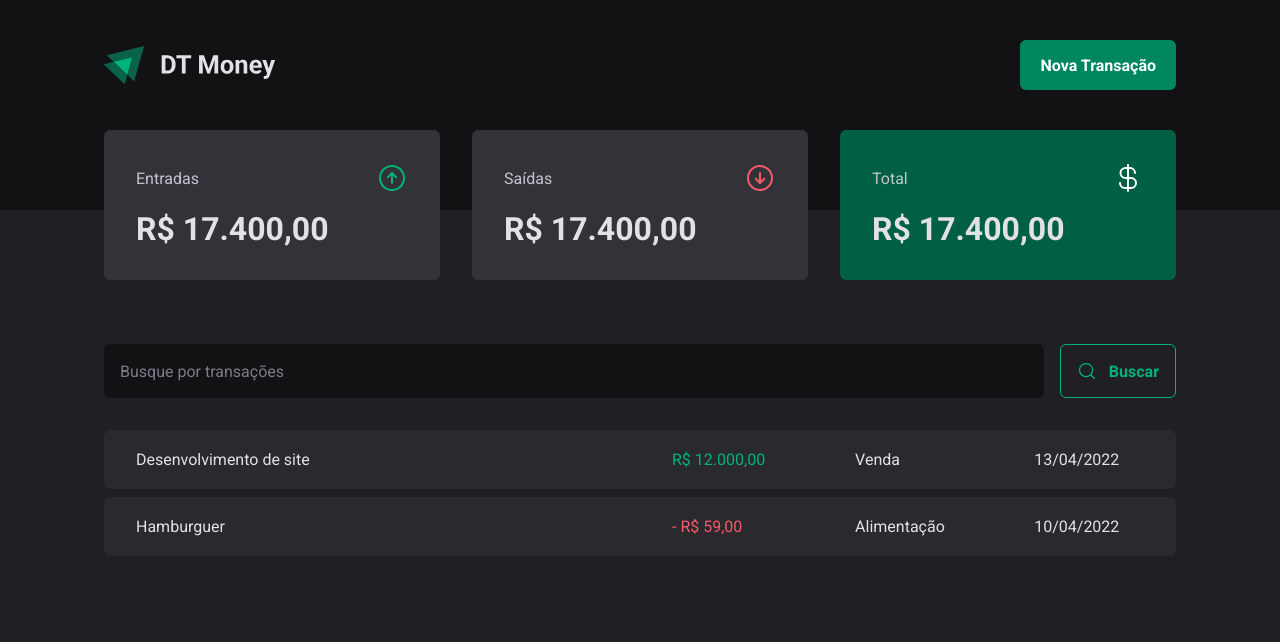
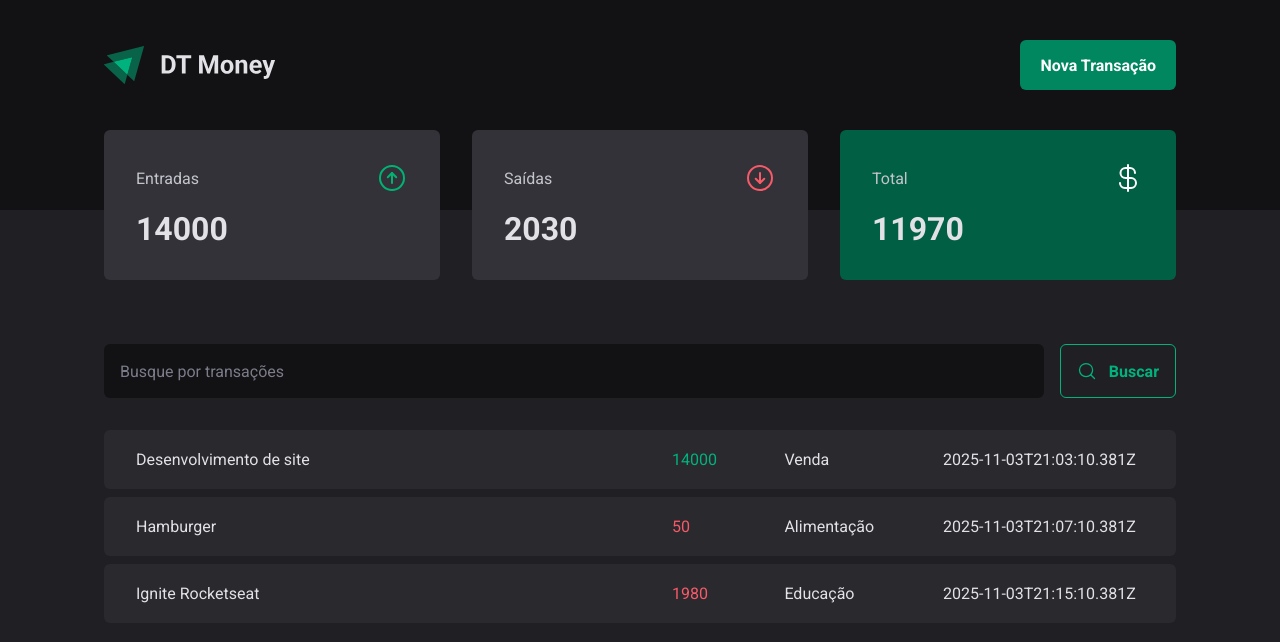
Before and after one commit to GustavoR1991/03-dt-money, a React (Vite) app: page / in a window 1280 px wide. Shown: the top 642 px of the page. Built offline with nearby package versions, Linux system fonts and the light colour scheme; data requests are answered from the project's data file.

Commit message:
feat: implement transactions context and update components to use context for transaction data

```diff
--- a/server.json
+++ b/server.json
@@ -5,7 +5,7 @@
       "description": "Desenvolvimento de site",
       "type": "income",
       "category": "Venda",
-      "price": "140000",
+      "price": 14000,
       "createdAt": "2025-11-03T21:03:10.381Z"
     },
     {
@@ -13,8 +13,16 @@
       "description": "Hamburger",
       "type": "outcome",
       "category": "Alimentação",
-      "price": "50",
+      "price": 50,
       "createdAt": "2025-11-03T21:07:10.381Z"
+    },
+    {
+      "id": "3",
+      "description": "Ignite Rocketseat",
+      "type": "outcome",
+      "category": "Educação",
+      "price": 1980,
+      "createdAt": "2025-11-03T21:15:10.381Z"
     }
   ]
 }
--- a/src/App.tsx
+++ b/src/App.tsx
@@ -2,13 +2,17 @@
 import { defaultTheme } from "./styles/themes/default";
 import { GlobalStyle } from "./styles/global";
 import { Transactions } from "./pages/Transactions";
+import { TransactionsProvider } from "./contexts/transactionsContext";
 
 export function App() {
 
   return (
     <ThemeProvider theme={defaultTheme}>
       <GlobalStyle />
-      <Transactions />
+
+      <TransactionsProvider>
+        <Transactions />
+      </TransactionsProvider>
     </ThemeProvider>
   )
 }
--- a/src/components/Summary/index.tsx
+++ b/src/components/Summary/index.tsx
@@ -1,7 +1,32 @@
 import { ArrowCircleDown, ArrowCircleUp, CurrencyDollar } from "phosphor-react";
 import { SummaryCard, SummaryContainer } from "./styles";
+import { useContext } from "react";
+import { TransactionsContext } from "../../contexts/transactionsContext";
 
 export function Summary() {
+
+  const { transactions } = useContext(TransactionsContext);
+
+  const summary = transactions.reduce(
+    (acc, transaction) => {
+
+      if (transaction.type === 'income') {
+        acc.income += transaction.price;
+        acc.total += transaction.price;
+      } else {
+        acc.outcome += transaction.price;
+        acc.total -= transaction.price;
+      }
+
+      return acc;
+    },
+    {
+      income: 0,
+      outcome: 0,
+      total: 0,
+    }
+  );
+
   return (
     <SummaryContainer>
       <SummaryCard>
@@ -9,7 +34,7 @@
           <span>Entradas</span>
           <ArrowCircleUp size={32} color="#00b373" />
         </header>
-        <strong>R$ 17.400,00</strong>
+        <strong>{summary.income}</strong>
       </SummaryCard>
 
       <SummaryCard>
@@ -17,7 +42,7 @@
           <span>Saídas</span>
           <ArrowCircleDown size={32} color="#f75a68" />
         </header>
-        <strong>R$ 17.400,00</strong>
+        <strong>{summary.outcome}</strong>
       </SummaryCard>
 
       <SummaryCard variant="green">
@@ -25,7 +50,7 @@
           <span>Total</span>
           <CurrencyDollar size={32} color="#fff" />
         </header>
-        <strong>R$ 17.400,00</strong>
+        <strong>{summary.total}</strong>
       </SummaryCard>
     </SummaryContainer>
   )
--- /dev/null
+++ b/src/contexts/transactionsContext.tsx
@@ -0,0 +1,43 @@
+import { createContext, useEffect, useState } from "react";
+
+interface Transaction {
+  id: number;
+  description: string;
+  type: "income" | "outcome";
+  price: number;
+  category: string;
+  createdAt: string;
+}
+
+interface TransactionContextType {
+  transactions: Transaction[];
+}
+
+interface TransactionsProviderProps {
+  children: React.ReactNode;
+}
+
+export const TransactionsContext = createContext({} as TransactionContextType);
+
+export function TransactionsProvider({ children }: TransactionsProviderProps) {
+
+  const [transactions, setTransactions] = useState<Transaction[]>([]);
+
+  async function loadTransactions() {
+
+    const response = await fetch('http://localhost:3333/transactions');
+    const data = await response.json();
+
+    setTransactions(data)
+
+  }
+
+  useEffect(() => {
+    loadTransactions();
+  }, []);
+  return (
+    <TransactionsContext.Provider value={{ transactions }}>
+      {children}
+    </TransactionsContext.Provider>
+  );
+}
--- a/src/pages/Transactions/index.tsx
+++ b/src/pages/Transactions/index.tsx
@@ -1,9 +1,16 @@
+import { useContext } from "react";
 import { Header } from "../../components/Header";
 import { Summary } from "../../components/Summary";
 import { SearchForm } from "./SearchForm";
 import { PriceHighLight, TransactionsContainer, TransactionsTable } from "./styles";
+import { TransactionsContext } from "../../contexts/transactionsContext";
+
+
+// primeiro elemento que vem dentro de um map precisa de uma key com alguma informação que seja unica
 
 export function Transactions() {
+  const { transactions } = useContext(TransactionsContext)
+
   return (
     <div>
       <Header />
@@ -15,29 +22,20 @@
 
         <TransactionsTable>
           <tbody>
-            <tr>
-              <td width="50%"> Desenvolvimento de site</td>
-              <td>
-                <PriceHighLight variant="income">
-                  R$ 12.000,00
-                </PriceHighLight>
-              </td>
-              <td>Venda</td>
-              <td>13/04/2022</td>
-            </tr>
-
-            <tr>
-              <td width="50%"> Hamburguer</td>
-              <td>
-                <PriceHighLight variant="outcome">
-                  - R$ 59,00
-                </PriceHighLight>
-              </td>
-              <td>Alimentação</td>
-              <td>10/04/2022</td>
-            </tr>
-
-
+            {transactions.map(transaction => {
+              return (
+                <tr key={transaction.id}>
+                  <td width="50%"> {transaction.description}</td>
+                  <td>
+                    <PriceHighLight variant={transaction.type}>
+                      {transaction.price}
+                    </PriceHighLight>
+                  </td>
+                  <td>{transaction.category}</td>
+                  <td>{transaction.createdAt}</td>
+                </tr>
+              )
+            })}
           </tbody>
         </TransactionsTable>
       </TransactionsContainer>
```
